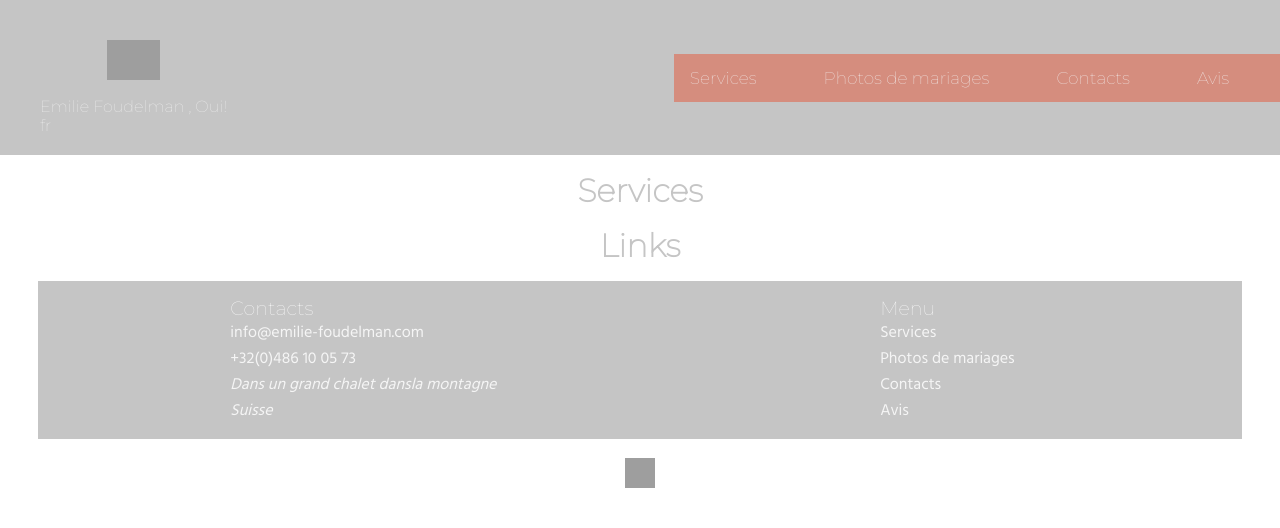
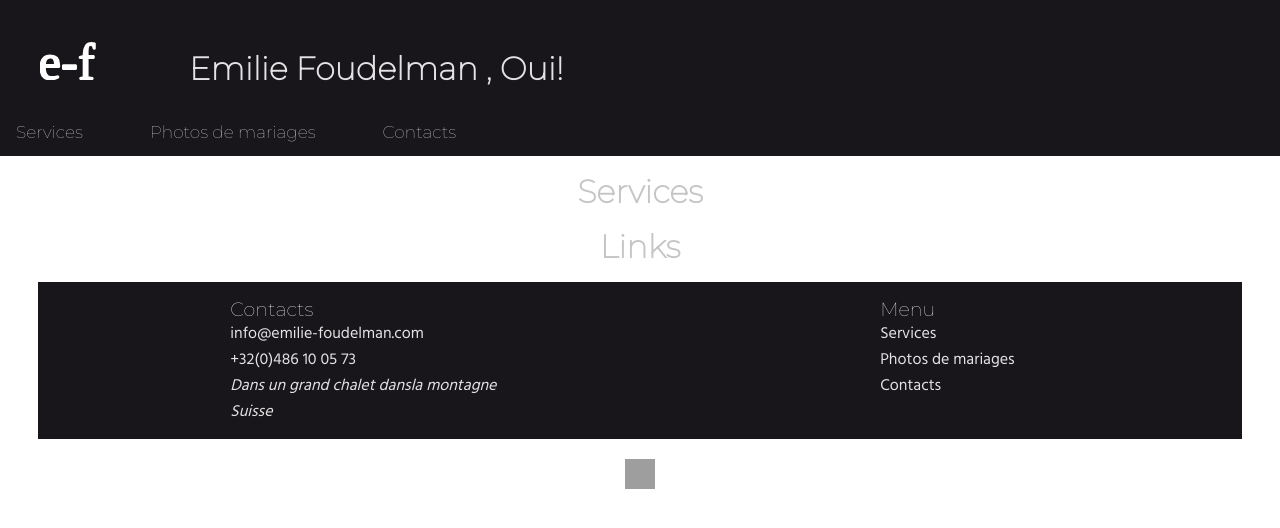
Before and after one commit to wawatusee/oui.emilie-foudelman.com, a PHP site: page /public/index.php in a window 1280 px wide. Shown: the top 528 px of the page. Run offline with PHP 8.4, Linux system fonts and the light colour scheme; grey boxes are pictures that could not be loaded.

Commit message:
header.css, menu.css, style.css, Couleurs de header, disposition, modif structure

```diff
--- a/inc/header.php
+++ b/inc/header.php
@@ -1,25 +1,12 @@
 <header>
     <div class="mainTitleBlock">
-        <h1><a href="https://www.emilie-foudelman.com/" target=”_blank”><img class="logo" src='<?=$repMedias.'/deco/logo_blanc.svg'?>' alt="lien vers le site emilie-foudelman.com"></a></h1>
-        <div class="mainsubtitle"><?php echo $titleWebSite[0]?><?php echo " ".$titleWebSite[1]?><?php echo " ".$titleWebSite[2]?>
-        <div class="menulangues">
-        <?php //Liste déroulante des langues
-        echo '<form method="get">';
-       // echo '<select name="lang" id="lang" onchange="this.form.submit()">';
-        foreach ($langues_disponibles as $code_langue => $nom_langue) {
-            echo '<option value="' . $code_langue . '"';
-            if ($lang === $code_langue) {
-                echo ' selected';
-            }
-            echo '>' . $code_langue . '</option>';
-        }
-        echo '</select>';
-        echo '</form>';
-        //Fin liste déroulante des langues?>
+        <a href="https://www.emilie-foudelman.com/" target=”_blank”><img class="logo" src='<?=$repMedias.'/deco/logo_blanc.svg'?>' alt="lien vers le site emilie-foudelman.com"></a>
+
+        <div class="mainsubtitle">
+            <h1><?php echo $titleWebSite[0]?><?php echo " ".$titleWebSite[1]?><?php echo " ".$titleWebSite[2]?></h1>
         </div>
     </div>
-    </div>
     <div class="menu">
-        <?php require_once "../inc/nav.php"?>
+            <?php require_once "../inc/nav.php"?>
     </div>
 </header>
--- a/json/menus.json
+++ b/json/menus.json
@@ -17,12 +17,6 @@
       "titre": {
         "fr": "Contacts"
       }
-    },
-    {
-      "page": "advises",
-      "titre": {
-        "fr": "Avis"
-      }
     }
   ],
   "RS_menu": [
--- a/public/css/footer.css
+++ b/public/css/footer.css
@@ -20,7 +20,7 @@ font-family: "myTitleFont";
 }
 
 .footerNav{
-background-color:var(--first-color);
+background-color: var(--main-dark-color);
 display: flex;
 flex-direction: row;
 justify-content: space-around;
--- a/public/css/header.css
+++ b/public/css/header.css
@@ -1,16 +1,16 @@
   /*Header*/
   header{
-    background-color: var(--first-color);
+    background-color: var(--main-dark-color);
     color: var(--main-clear-color);
-    /*background-image: url("../img/deco/demi-affiche-slowways.png");*/
-    background-repeat: no-repeat; /* Pour empêcher la répétition */
-    background-position: center;
-    background-size: contain;
-    display: flex;
-    flex-direction: row;
     justify-content: space-between;
     align-items: center;
     height:auto;
+  }
+  .mainTitleBlock{
+    display: flex;
+    flex-direction: row;
+    align-items: baseline;
+    flex-wrap: wrap;
   }
   /* Appliquer un style différent pour les écrans de petite taille */
 @media screen and (max-width: 768px) {
--- a/public/css/menu.css
+++ b/public/css/menu.css
@@ -1,39 +1,10 @@
   /*MENUS*/
 /**********************/
-/*Liste déroulante Langues*/
-/* Style pour la liste déroulante */
 
-select#lang {
-  padding: 4px;
-  border: none;
-  font-size: 1em;
-  background-color:var(--first-color); /* Fond blanc */
-  color: #fff; /* Couleur du texte */
-
-}
-
-/* Style pour les options de la liste déroulante */
-select#lang option {
-  background-color: #fff; /* Fond blanc */
-  color: #333; /* Couleur du texte */
-}
-
-/* Style pour le bouton de soumission (peut être personnalisé selon vos besoins) */
-input[type="submit"] {
-  padding: 10px 20px;
-  background-color: #007BFF; /* Couleur de fond bleue */
-  color: #fff; /* Couleur du texte blanc */
-  border: none;
-  border-radius: 5px;
-  font-size: 16px;
-  cursor: pointer;
-}
-/*Fin liste déroulante langues*/
   /*mainMenu*/
 /**********************/
 .responsiveMenu {
     overflow: hidden;
-    background-color: rgba(230, 86, 57, 0.5);
   }
   .responsiveMenu{
     font-family: "myTitleFont",Verdana, Geneva, Tahoma, sans-serif, sans-serif;
@@ -59,7 +30,7 @@ input[type="submit"] {
   }
 
   .responsiveMenu a.active {
-    background-color: var(--blue-color);
+    background-color: var(--secondary-blue-color);
     color: white;
   }
 
--- a/public/css/style.css
+++ b/public/css/style.css
@@ -14,11 +14,12 @@ section{
 }
 /*Communs Colors images*/
 :root{
-    --main-dark-color:#333;
-    --main-clear-color:#f5F5F5;
+    --main-dark-color:#18161b;
+    --main-clear-color:#e4e2e3;
     --first-color:#c5c5c5;
-    --secondary-indigo:#2B254C;
-    --secondary-citron:#FFE475;
+    --secondary-blue-color:#4c7a78;
+    --secondary-yellow:#c9c187;
+    --secondary-red:#970102;
     --grey-clear-color:#a8a9ad;
     --rs-bckgrnd-img:url("../img/deco/logo-rs_30px.png");
 }
--- a/public/index.php
+++ b/public/index.php
@@ -7,6 +7,7 @@ require_once "../config/menu.php";
     <?php require_once "../inc/head.php"?>
     <body>
         <?php require_once "../inc/header.php"?>
+
         <?php require_once "../inc/main.php"?>
         <?php require_once "../inc/footer.php"?>
     </body>
--- /dev/null
+++ b/public/js/menu.js
@@ -0,0 +1,9 @@
+//Menu responsive
+function responsiveMenu() {
+    var x = document.getElementById("responsiveMenu");
+    if (x.className === "responsiveMenu") {
+      x.className += " responsive";
+    } else {
+      x.className = "responsiveMenu";
+    }
+  }
```
Also changed, not shown: public/img/deco/logo_blanc.svg (added).
